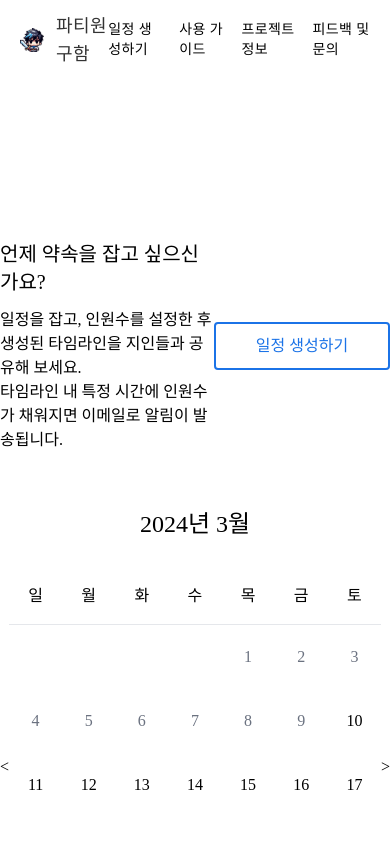
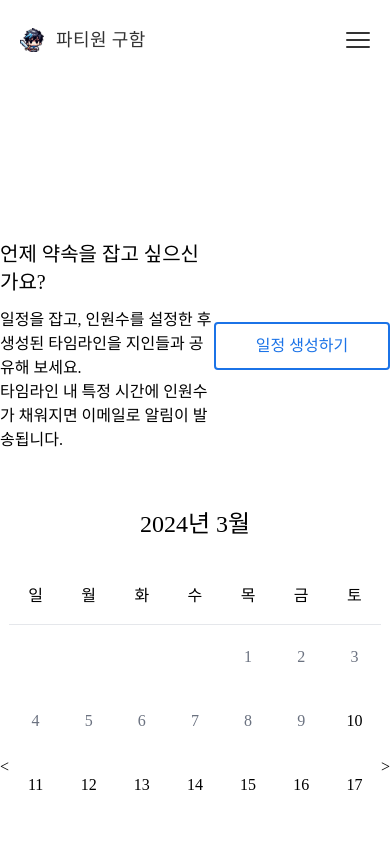
Before and after one commit to taedonn/partywonguham, a Nuxt app: page / in a window 390 px wide. Shown: the top 841 px of the page. Built offline with nearby package versions, Linux system fonts and the light colour scheme; a web font is replaced by a local one.

Commit message:
Update mobile layout

```diff
--- a/components/Header.vue
+++ b/components/Header.vue
@@ -1,18 +1,40 @@
 <template>
-    <header class="fixed z-40 top-0 w-full h-20 px-5 flex justify-center tracking-wide leading-relaxed backdrop-blur bg-white/80">
-        <div class="relative z-10 max-w-[88rem] w-full flex justify-between items-center self-center">
-            <NuxtLink to='/'>
+    <header class="fixed z-40 top-0 w-full h-20 px-5 flex justify-center tracking-wide leading-relaxed backdrop-blur-md bg-white/80">
+        <div class="max-w-[88rem] w-full flex justify-between items-center self-center">
+            <NuxtLink to='/' class="relative z-10">
                 <h1 class="flex justify-between items-center gap-3 text-lg text-black-3">
                     <img src="/img/partiwon_logo.svg" class="w-6"/>
                     파티원 구함
                 </h1>
             </NuxtLink>
-            <ul class="flex items-center gap-4 text-sm font-light">
-                <li><NuxtLink to='/' class="lg:hover:text-blue-1 lg:duration-200">일정 생성하기</NuxtLink></li>
-                <li><NuxtLink to='/' class="lg:hover:text-blue-1 lg:duration-200">사용 가이드</NuxtLink></li>
-                <li><NuxtLink to='/info' class="lg:hover:text-blue-1 lg:duration-200">프로젝트 정보</NuxtLink></li>
-                <li><NuxtLink to='/feedback' class="lg:hover:text-blue-1 lg:duration-200">피드백 및 문의</NuxtLink></li>
-            </ul>
+            <div>
+                <input v-on:change="onCheck" type="checkbox" id="menu" class="peer hidden"/>
+                <label for="menu" class="group lg:hidden w-6 h-4 relative z-10 flex flex-col justify-between cursor-pointer">
+                    <div class="peer-checked:group-[]:rotate-45 peer-checked:group-[]:top-[42%] relative w-full h-0.5 rounded-full bg-black-3 duration-200"></div>
+                    <div class="peer-checked:group-[]:hidden w-full h-0.5 rounded-full bg-black-3"></div>
+                    <div class="peer-checked:group-[]:-rotate-45 peer-checked:group-[]:bottom-[42%] relative w-full h-0.5 rounded-full bg-black-3 duration-200"></div>
+                </label>
+                <ul class="hidden peer-checked:flex absolute lg:static w-full h-[calc(100vh-5rem)] lg:h-auto lg:w-auto left-0 top-20 p-5 pt-0 lg:p-0 lg:flex flex-col lg:flex-row lg:items-center gap-5 lg:gap-4 text-sm font-light bg-white/95 lg:bg-transparent">
+                    <li><NuxtLink v-on:click="onClick" to='/' class="lg:hover:text-blue-1 lg:duration-200">일정 생성하기<i class="lg:hidden ml-2 text-xs fa-solid fa-angle-right"></i></NuxtLink></li>
+                    <li><NuxtLink v-on:click="onClick" to='/' class="lg:hover:text-blue-1 lg:duration-200">사용 가이드<i class="lg:hidden ml-2 text-xs fa-solid fa-angle-right"></i></NuxtLink></li>
+                    <li><NuxtLink v-on:click="onClick" to='/info' class="lg:hover:text-blue-1 lg:duration-200">프로젝트 정보<i class="lg:hidden ml-2 text-xs fa-solid fa-angle-right"></i></NuxtLink></li>
+                    <li><NuxtLink v-on:click="onClick" to='/feedback' class="lg:hover:text-blue-1 lg:duration-200">피드백 및 문의<i class="lg:hidden ml-2 text-xs fa-solid fa-angle-right"></i></NuxtLink></li>
+                </ul>
+            </div>
         </div>
     </header>
 </template>
+
+<script setup lang="ts">
+    const onCheck = (e: Event) => {
+        const el = e.target as HTMLInputElement;
+        if (el.checked) document.body.classList.add("overflow-hidden");
+        else document.body.classList.remove("overflow-hidden");
+    }
+
+    const onClick = () => {
+        const input = document.getElementById("menu") as HTMLInputElement;
+        input.checked = false;
+        document.body.classList.remove("overflow-hidden");
+    }
+</script>
```
